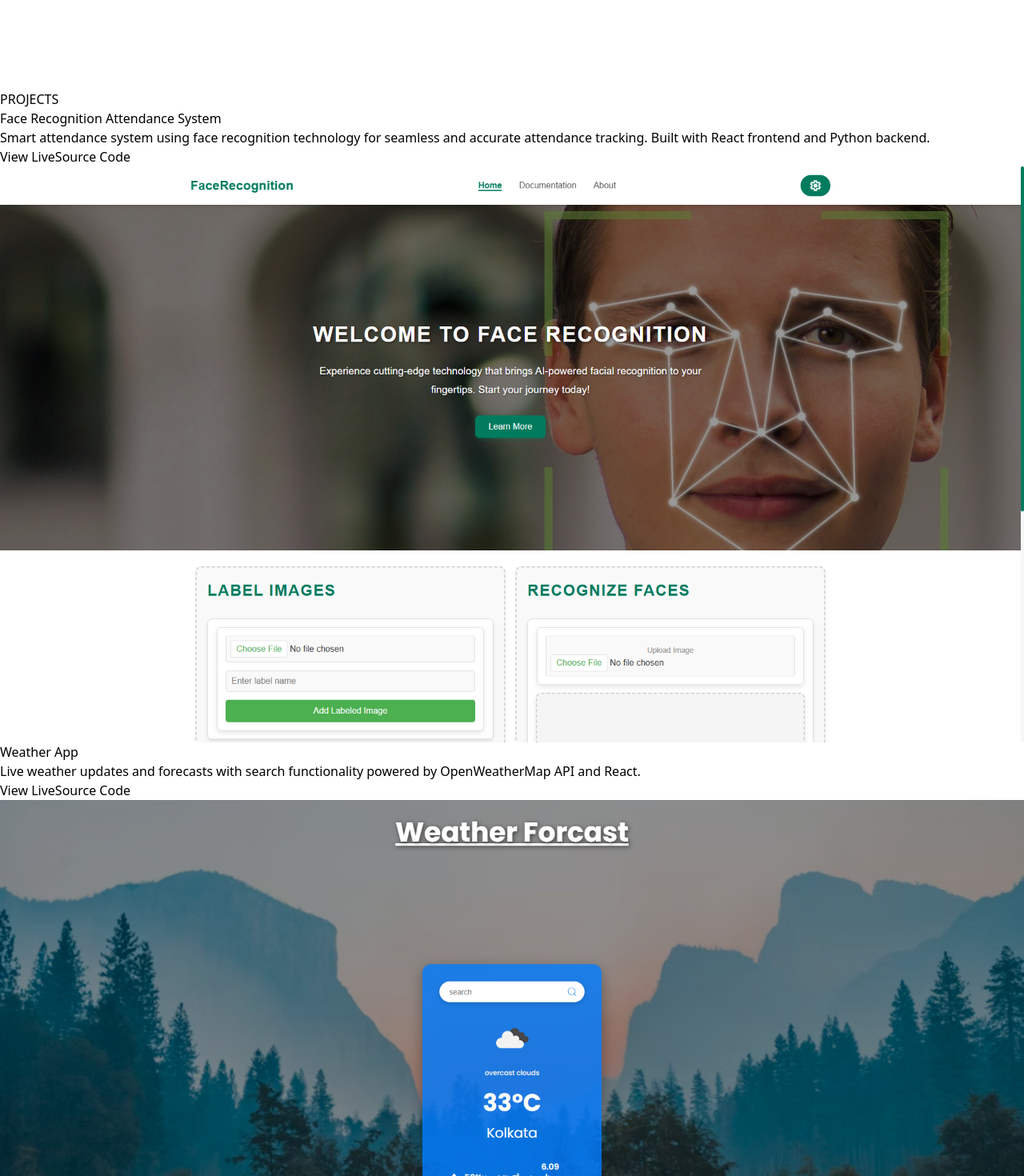
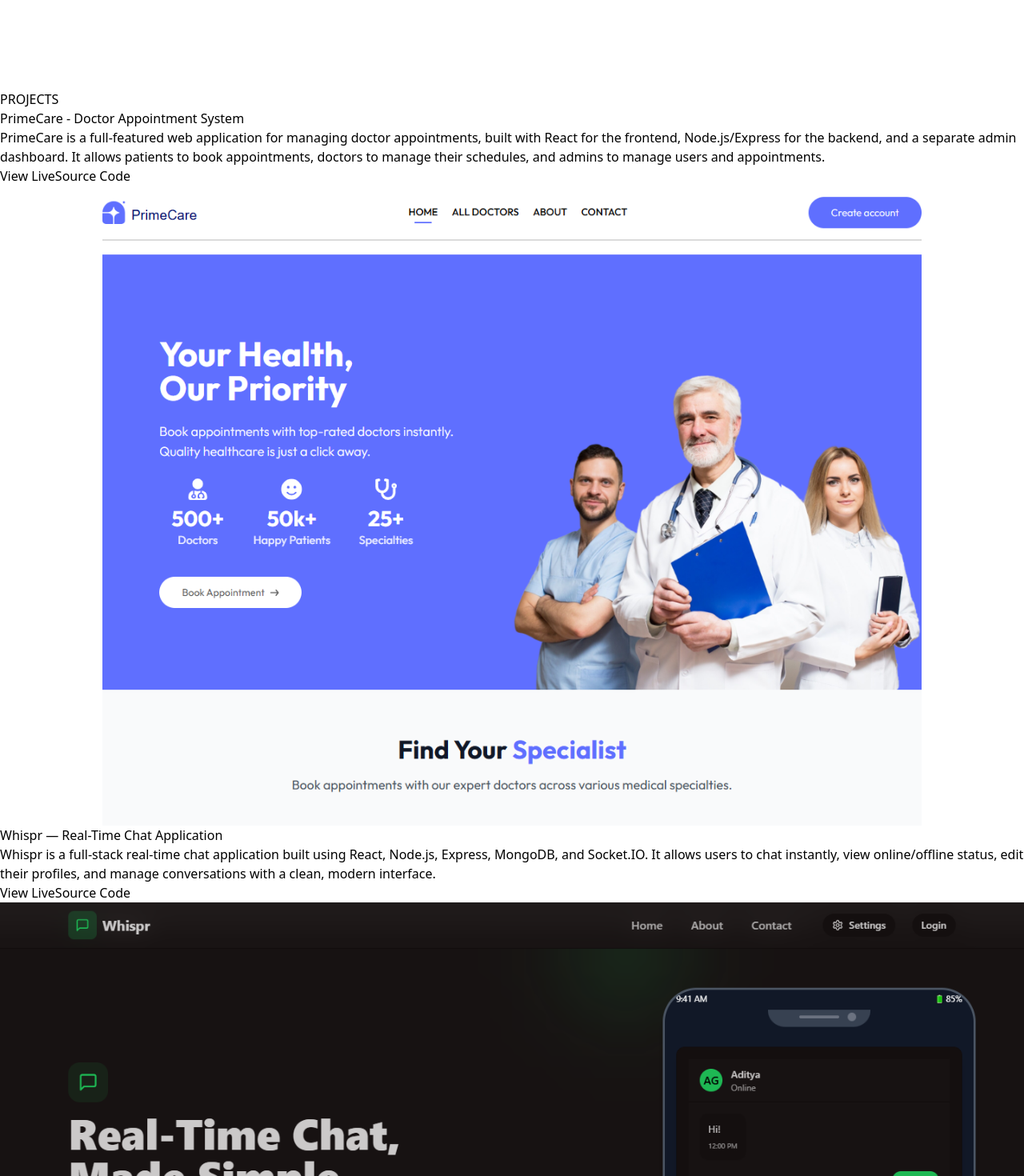
Before and after one commit to AdityaGowala/Portfolio, a React (Vite) app: page / in a window 1280 px wide. Shown: the part 7180-8650 px from the top of the page at 80% size. Built offline with nearby package versions, Linux system fonts and the light colour scheme.

Commit message:
Added new projects

```diff
--- a/src/components/Projects.jsx
+++ b/src/components/Projects.jsx
@@ -1,6 +1,23 @@
 import React, { useState } from 'react';
 
 const projects = [
+  {
+    title: 'PrimeCare - Doctor Appointment System',
+    description:
+      'PrimeCare is a full-featured web application for managing doctor appointments, built with React for the frontend, Node.js/Express for the backend, and a separate admin dashboard. It allows patients to book appointments, doctors to manage their schedules, and admins to manage users and appointments.',
+    liveLink: 'https://primecare-frontend-u848.onrender.com/',
+    sourceLink: '#',
+    image:
+      './PrimeCare.png',
+  },
+  {
+    title: 'Whispr — Real-Time Chat Application',
+    description:'Whispr is a full-stack real-time chat application built using React, Node.js, Express, MongoDB, and Socket.IO. It allows users to chat instantly, view online/offline status, edit their profiles, and manage conversations with a clean, modern interface.' ,
+    liveLink: 'https://whispr-bzcg.onrender.com/',
+    sourceLink: '#',
+    image:
+      './Whispr.png',
+  },
   {
     title: 'Face Recognition Attendance System',
     description:
```
Also changed, not shown: public/PrimeCare.png (added), public/Whispr.png (added).
